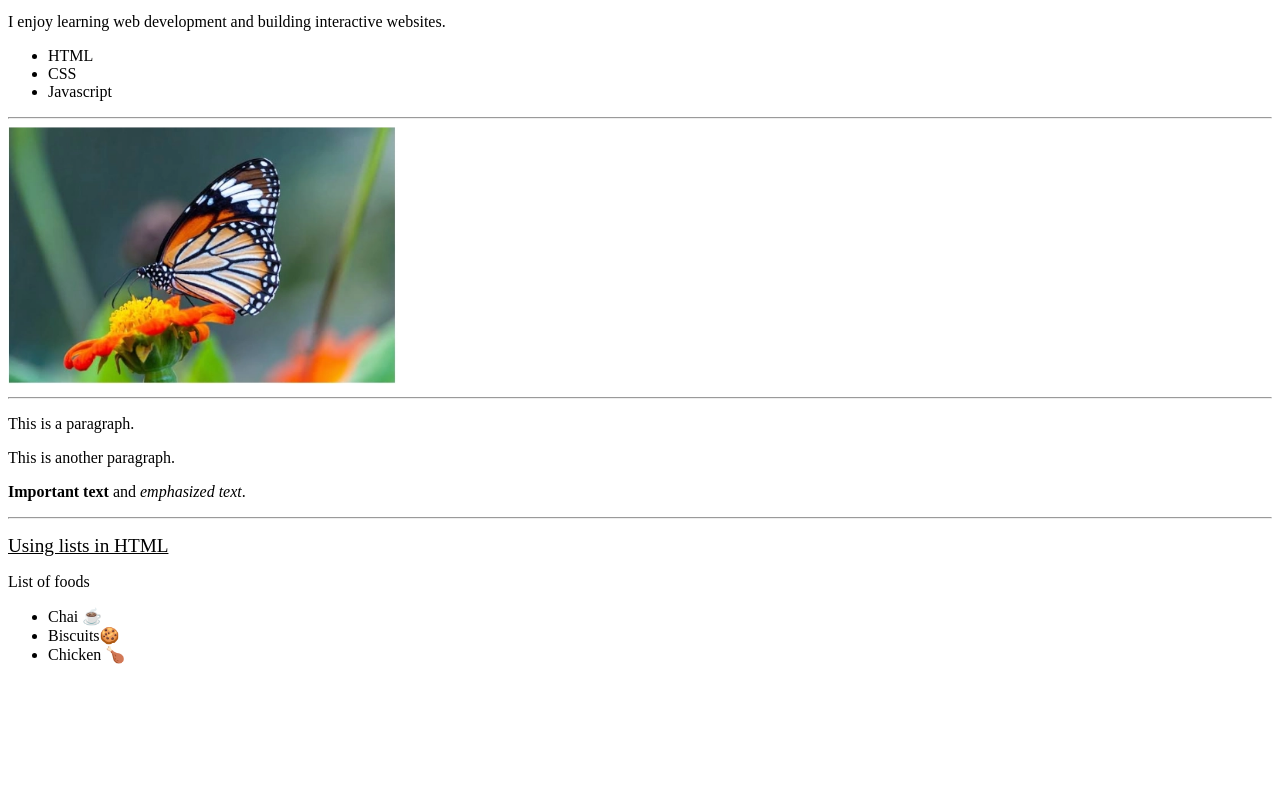
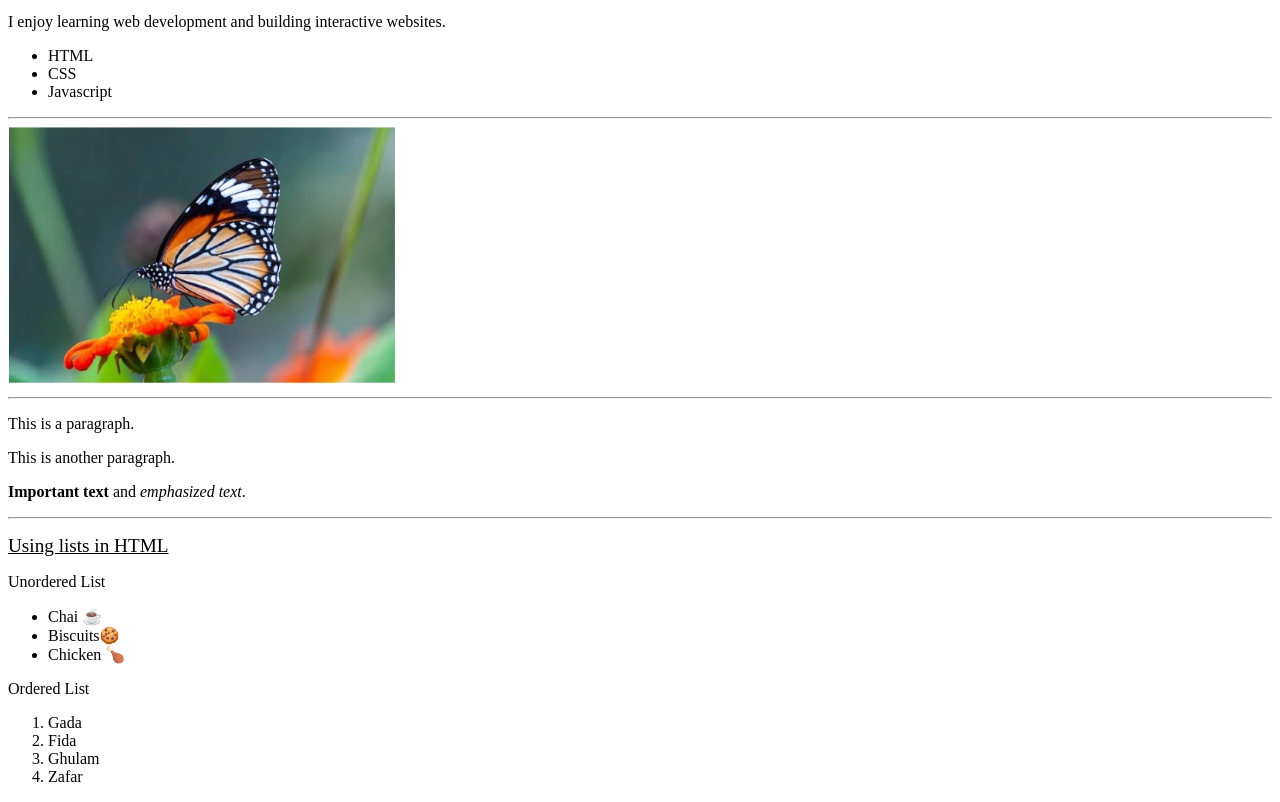
Before and after one commit to FidaHussainLarik/web-engineering-course-materil, a plain HTML site: page week-02/hello_web.html in a window 1280 px wide. Shown: the part 101-903 px from the top of the page. Before the commit the page ends 800 px from the top, so only its background shows below. Drawn offline with Linux system fonts and the light colour scheme.

Commit message:
feat: add ordered list in HTML doc

```diff
--- a/week-02/hello_web.html
+++ b/week-02/hello_web.html
@@ -36,7 +36,7 @@
     <!-- HTML Lists -->
 
     <p><u></big><big>Using lists in HTML</big></u></p>
-    <p>List of foods</p>
+    <p>Unordered List</p>
     <ul>
             <li>Chai ☕</li>
             <li>Biscuits🍪</li>
@@ -45,5 +45,18 @@
 
 
 
+    <!-- Ordered Lists in HTML -->
+    <p>Ordered List</p>
+    <ol>
+            <li>Gada </li>
+            <li>Fida</li>
+            <li>Ghulam </li>
+            <li>Zafar </li>
+
+    </ol>
+
+
+
+
 </body>
 </html>
```
